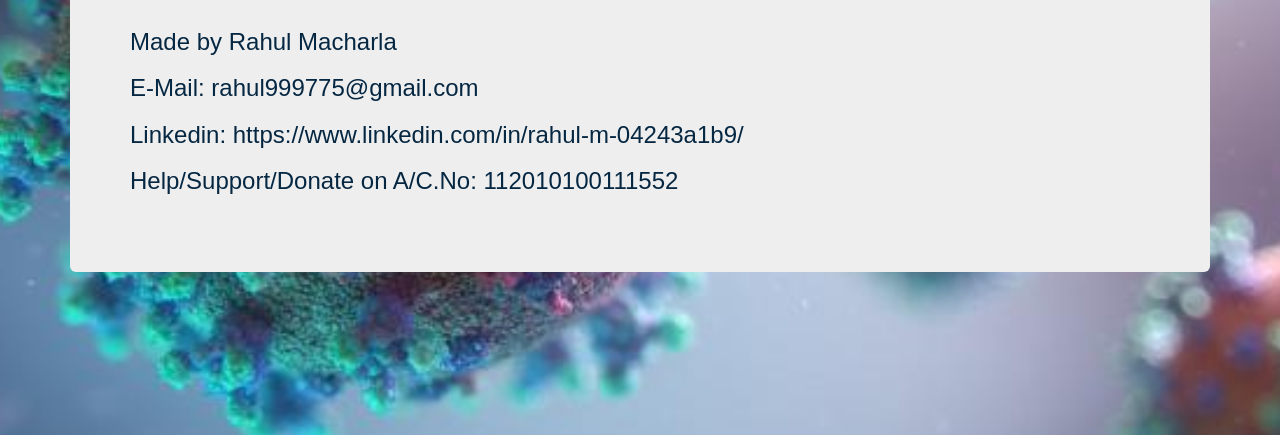
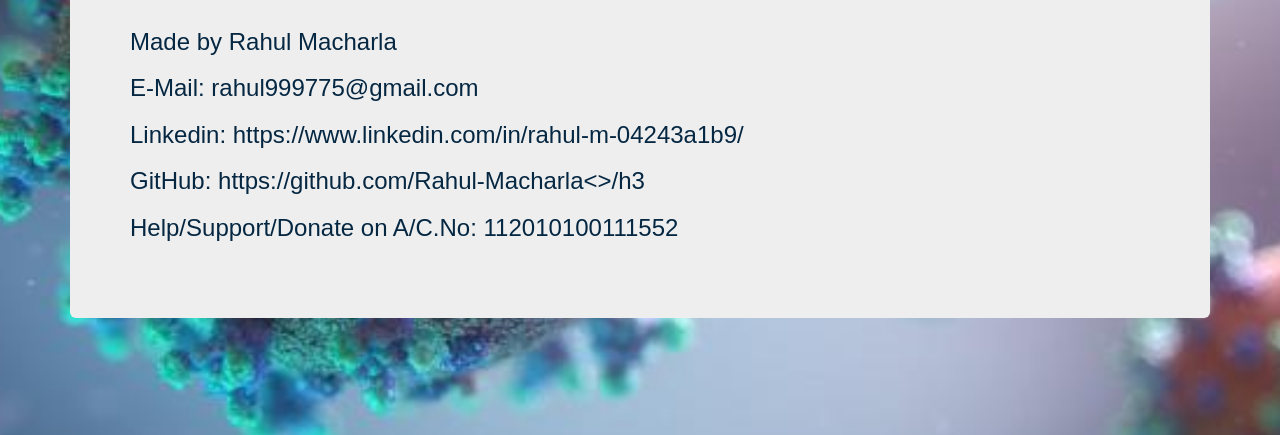
Before and after one commit to Rahul-Macharla/Covid-19-Symptoms-Detection-Heroku, a Flask app: template templates/result.html in a window 1280 px wide. Shown: the part 357-792 px from the top of the page. Run offline with Flask 2, Linux system fonts and the light colour scheme; the template is opened without the code that fills it, so the values that code supplies are empty; parts of the project's set-up code (start-up, migrations or seed data) failed here and were passed over; some libraries are stand-ins or nearby versions; some web fonts are replaced.

Commit message:
Update result.html

```diff
--- a/templates/result.html
+++ b/templates/result.html
@@ -26,5 +26,6 @@
     <h3 style="color:#052742";>Made by Rahul Macharla</h3>
     <h3 style="color:#052742";>E-Mail: rahul999775@gmail.com</h3>
     <h3 style="color:#052742";>Linkedin: https://www.linkedin.com/in/rahul-m-04243a1b9/</h3>
+    <h3 style="color:#052742";>GitHub: https://github.com/Rahul-Macharla<>/h3
     <h3 style="color:#052742";>Help/Support/Donate on A/C.No: 112010100111552 </h3>
     <br>
```
